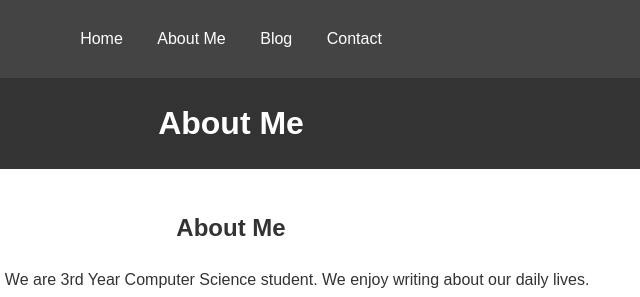
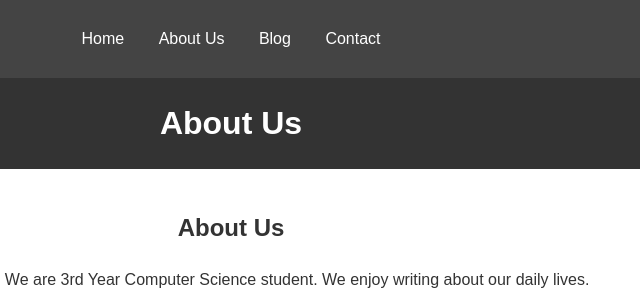
Before and after one commit to nirbhaykakani/our-blog, a plain HTML site: page about.html in a window 1280 px wide. Shown: the top 297 px of the page, 409-1049 px from the left. Drawn offline with Linux system fonts and the light colour scheme.

Commit message:
Update about.html

```diff
--- a/about.html
+++ b/about.html
@@ -11,19 +11,19 @@
   <nav class="navbar">
     <ul>
       <li><a href="index.html">Home</a></li>
-      <li><a href="about.html">About Me</a></li>
+      <li><a href="about.html">About Us</a></li>
       <li><a href="blog.html">Blog</a></li>
       <li><a href="contact.html">Contact</a></li>
     </ul>
   </nav>
   <header class="header">
     <div class="container">
-      <h1>About Me</h1>
+      <h1>About Us</h1>
     </div>
   </header>
   <main>
     <section id="about" class="section">
-      <h2>About Me</h2>
+      <h2>About Us</h2>
       <p>Hi, We are Nirbhay Kakani and M Bhanu Sashank Varma. We are 3rd Year Computer Science student. We enjoy writing about our daily lives.</p>
     </section>
   </main>
```
